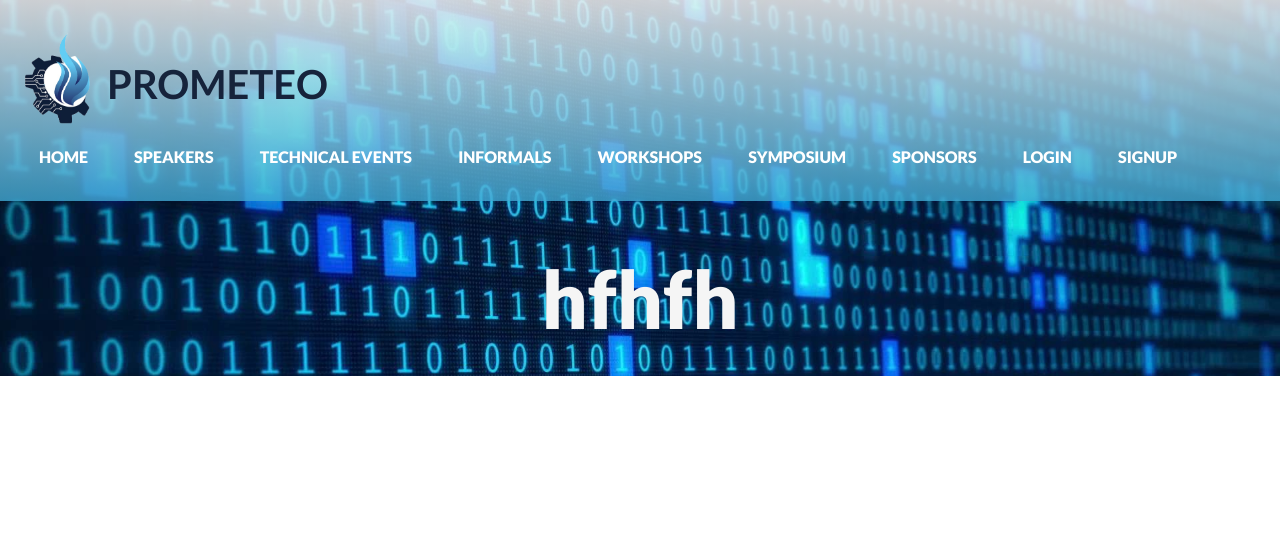
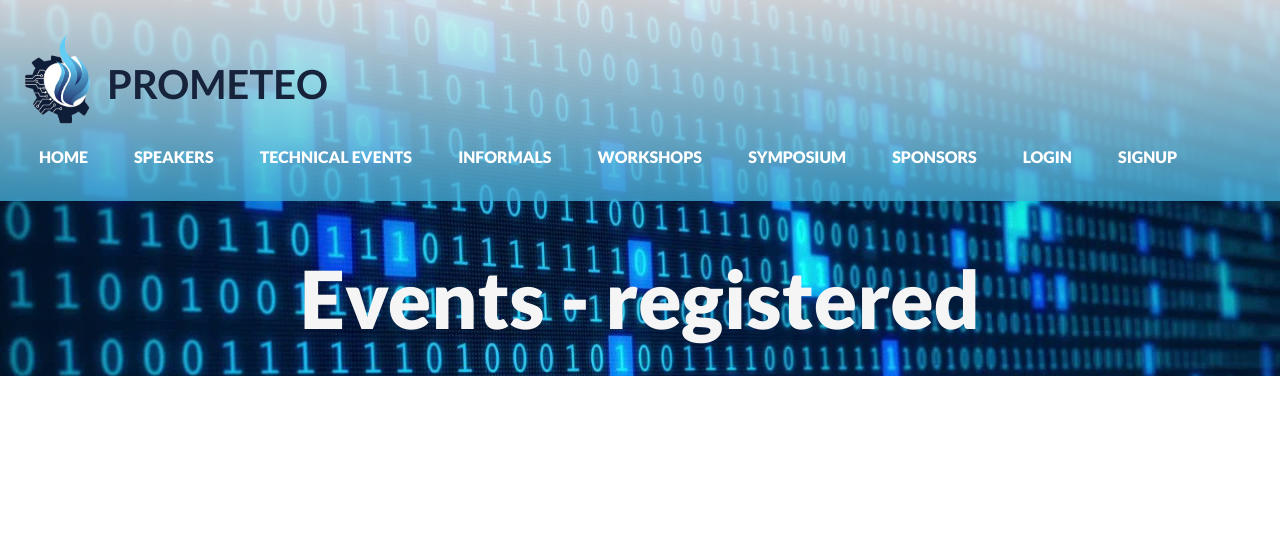
Before and after one commit to KD-3/prometeo, a Django app: page /events/registered/ in a window 1280 px wide. Shown: the top 543 px of the page. Run offline with Django 3.2, Linux system fonts and the light colour scheme; data that the repository does not hold is empty; some libraries are stand-ins or nearby versions.

Commit message:
bug fix in events page

```diff
--- a/events/views.py
+++ b/events/views.py
@@ -14,7 +14,12 @@ import xlsxwriter
 def events(request, type):
     # print(type)
     events = Event.objects.all()
-    return render(request, 'events.html', {'events' : events, 'type' : type})
+    teams = {}
+    if(request.user.is_authenticated):
+        for event in events:
+            if(event.participation_type == 'team' and request.user.teams.filter(event=event).exists()):
+                teams[event.pk] = request.user.teams.get(event=event)
+    return render(request, 'events.html', {'events' : events, 'type' : type, 'teams':teams})
 
 def event(request, type, eventid):
     event = get_object_or_404(Event, pk=eventid)
--- a/templates/events.html
+++ b/templates/events.html
@@ -2,8 +2,8 @@
 {% load static %}
 
 
-{% block title %} hfhfh {% endblock %}
-{% block heading %} hfhfh {% endblock %}
+{% block title %} Events - {{ type }} {% endblock %}
+{% block heading %} Events - {{ type }} {% endblock %}
 
 {% block bgimage %} {% static "img/event.jpg" %} {% endblock %}
 
@@ -36,12 +36,14 @@
 
                             {% if user.is_superuser %}
                             <a href="{% url 'event' event.type event.pk %}" class="read-btn">REGISTERED USERS</a>
+                            {% elif user.is_authenticated %}
+                                    {% if event in user.events.all or event.pk in teams %}
+                                        <a href="{% url 'event' event.type event.pk %}" class="read-btn">ALREADY REGISTERED</a>
+                                    {% else %}
+                                        <a href="{% url 'event' event.type event.pk %}" class="read-btn">REGISTER</a>
+                                    {% endif %}
                             {% else %}
-                            {% if event in user.events.all %}
-                                <a href="{% url 'event' event.type event.pk %}" class="read-btn">ALREADY REGISTERED</a>
-                                {% else %}
                                 <a href="{% url 'event' event.type event.pk %}" class="read-btn">REGISTER</a>
-                                {% endif %}
                             {% endif %}
                         </div>
                     </div>
```
